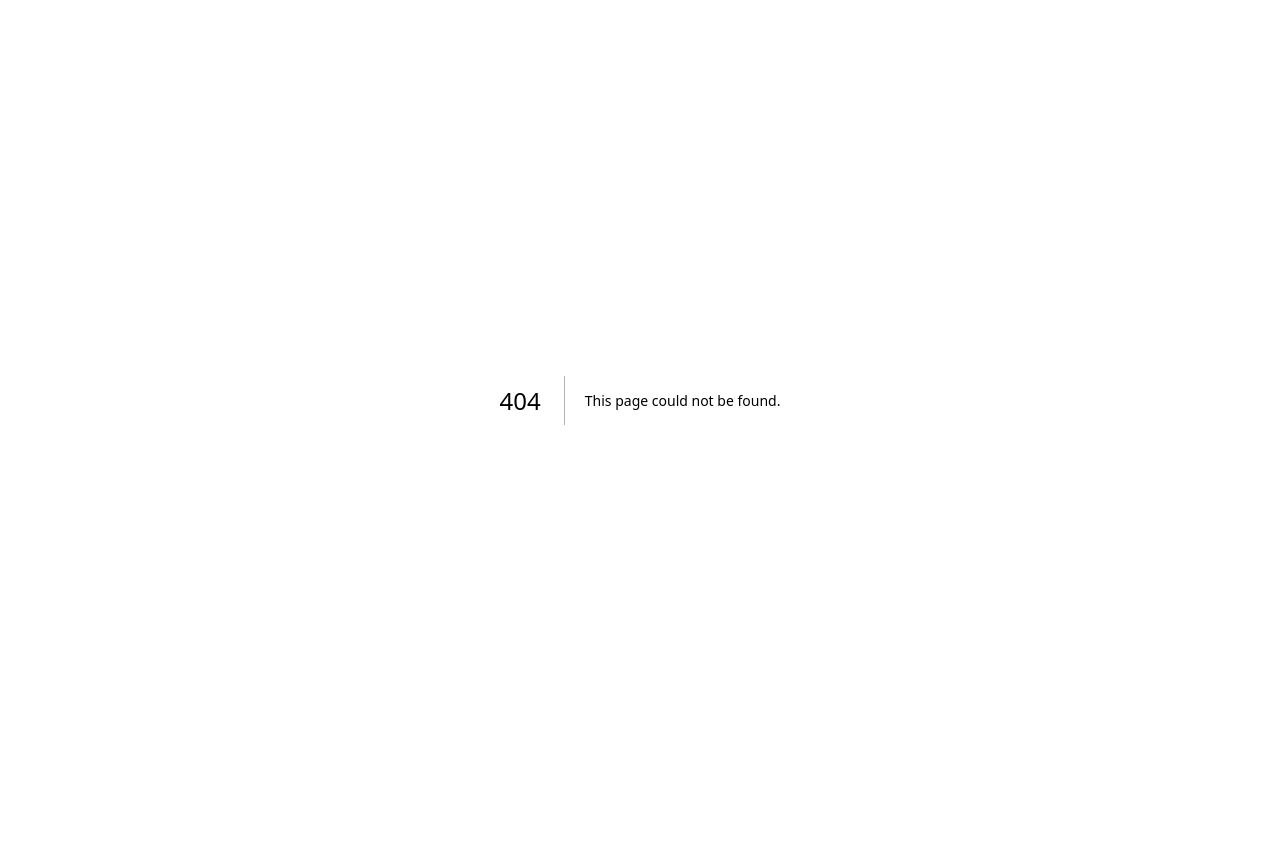
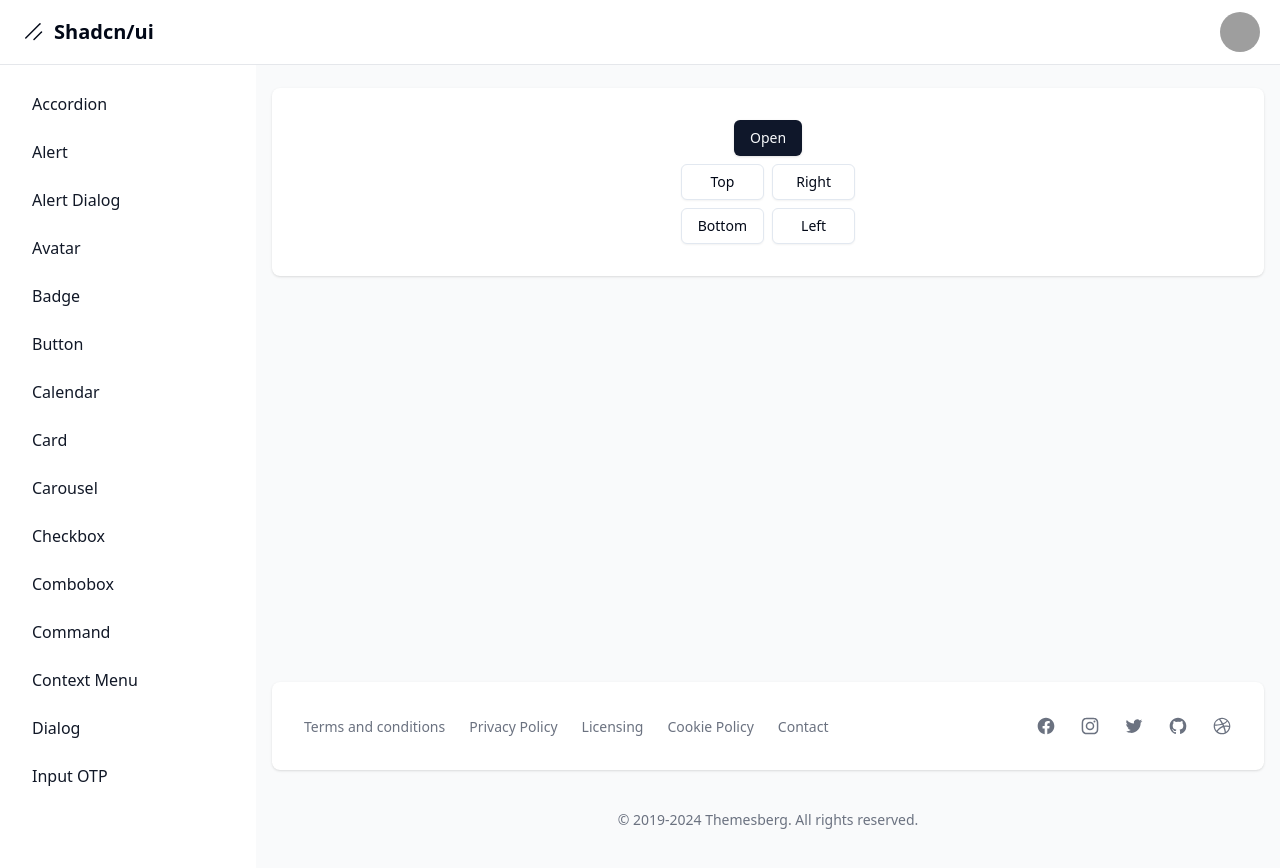
Before and after one commit to YuliMartini/shadcn-components, a Next.js app: page /dashboard/sheet in a window 1280 px wide. Before the commit this address had no page. Before the commit the page ends 800 px from the top, so only its background shows below. Built offline with nearby package versions, Linux system fonts and the light colour scheme; grey boxes are pictures that could not be loaded.

Commit message:
added sheet

```diff
--- a/src/app/dashboard/layout.tsx
+++ b/src/app/dashboard/layout.tsx
@@ -22,6 +22,7 @@
   { name: "menu bar", href: "menubar" },
   { name: "input OTP", href: "input-otp" },
   { name: "progress", href: "progress" },
+  { name: "sheet", href: "sheet" },
 ].sort((a, b) => a.name.localeCompare(b.name));
 
 export default function DashboardLayout({
--- /dev/null
+++ b/src/app/dashboard/sheet/page.tsx
@@ -0,0 +1,107 @@
+"use client";
+
+import { useState, useRef, useEffect } from "react";
+import { Button } from "@/components/ui/button";
+import { Input } from "@/components/ui/input";
+import { Label } from "@/components/ui/label";
+import {
+  Sheet,
+  SheetClose,
+  SheetContent,
+  SheetDescription,
+  SheetFooter,
+  SheetHeader,
+  SheetTitle,
+  SheetTrigger,
+} from "@/components/ui/sheet";
+
+const SHEET_SIDES = ["top", "right", "bottom", "left"] as const;
+
+type SheetSide = (typeof SHEET_SIDES)[number];
+
+export default function Page() {
+  const [open, setOpen] = useState(false);
+
+  return (
+    <div className="flex flex-col justify-center items-center gap-2">
+      <Button onClick={() => setOpen(true)}>Open</Button>
+
+      <Sheet open={open} onOpenChange={setOpen}>
+        <SheetContent>
+          <SheetHeader>
+            <SheetTitle>Edit profile</SheetTitle>
+            <SheetDescription>
+              Make changes to your profile here. Click save when you&apos;re
+              done.
+            </SheetDescription>
+          </SheetHeader>
+          <div className="grid gap-4 py-4">
+            <div className="grid grid-cols-4 items-center gap-4">
+              <Label htmlFor="name" className="text-right">
+                Name
+              </Label>
+              <Input id="name" value="Pedro Duarte" className="col-span-3" />
+            </div>
+            <div className="grid grid-cols-4 items-center gap-4">
+              <Label htmlFor="username" className="text-right">
+                Username
+              </Label>
+              <Input id="username" value="@peduarte" className="col-span-3" />
+            </div>
+          </div>
+          <SheetFooter>
+            <SheetClose asChild>
+              <Button type="submit">Save changes</Button>
+            </SheetClose>
+          </SheetFooter>
+        </SheetContent>
+      </Sheet>
+
+      <div className="grid grid-cols-2 gap-2">
+        {SHEET_SIDES.map((side) => (
+          <Sheet key={side}>
+            <SheetTrigger asChild>
+              <Button variant="outline">{side}</Button>
+            </SheetTrigger>
+            <SheetContent side={side}>
+              <SheetHeader>
+                <SheetTitle>Edit profile</SheetTitle>
+                <SheetDescription>
+                  Make changes to your profile here. Click save when you&apos;re
+                  done.
+                </SheetDescription>
+              </SheetHeader>
+              <div className="grid gap-4 py-4">
+                <div className="grid grid-cols-4 items-center gap-4">
+                  <Label htmlFor="name" className="text-right">
+                    Name
+                  </Label>
+                  <Input
+                    id="name"
+                    value="Pedro Duarte"
+                    className="col-span-3"
+                  />
+                </div>
+                <div className="grid grid-cols-4 items-center gap-4">
+                  <Label htmlFor="username" className="text-right">
+                    Username
+                  </Label>
+                  <Input
+                    id="username"
+                    value="@peduarte"
+                    className="col-span-3"
+                  />
+                </div>
+              </div>
+              <SheetFooter>
+                <SheetClose asChild>
+                  <Button type="submit">Save changes</Button>
+                </SheetClose>
+              </SheetFooter>
+            </SheetContent>
+          </Sheet>
+        ))}
+      </div>
+    </div>
+  );
+}
--- /dev/null
+++ b/src/components/ui/sheet.tsx
@@ -0,0 +1,139 @@
+"use client"
+
+import * as React from "react"
+import * as SheetPrimitive from "@radix-ui/react-dialog"
+import { cva, type VariantProps } from "class-variance-authority"
+import { cn } from "@/lib/utils"
+import { Cross2Icon } from "@radix-ui/react-icons"
+
+const Sheet = SheetPrimitive.Root
+
+const SheetTrigger = SheetPrimitive.Trigger
+
+const SheetClose = SheetPrimitive.Close
+
+const SheetPortal = SheetPrimitive.Portal
+
+const SheetOverlay = React.forwardRef<
+  React.ElementRef<typeof SheetPrimitive.Overlay>,
+  React.ComponentPropsWithoutRef<typeof SheetPrimitive.Overlay>
+>(({ className, ...props }, ref) => (
+  <SheetPrimitive.Overlay
+    className={cn(
+      "fixed inset-0 z-50 bg-black/80  data-[state=open]:animate-in data-[state=closed]:animate-out data-[state=closed]:fade-out-0 data-[state=open]:fade-in-0",
+      className
+    )}
+    {...props}
+    ref={ref}
+  />
+))
+SheetOverlay.displayName = SheetPrimitive.Overlay.displayName
+
+const sheetVariants = cva(
+  "fixed z-50 gap-4 bg-background p-6 shadow-lg transition ease-in-out data-[state=closed]:duration-300 data-[state=open]:duration-500 data-[state=open]:animate-in data-[state=closed]:animate-out",
+  {
+    variants: {
+      side: {
+        top: "inset-x-0 top-0 border-b data-[state=closed]:slide-out-to-top data-[state=open]:slide-in-from-top",
+        bottom:
+          "inset-x-0 bottom-0 border-t data-[state=closed]:slide-out-to-bottom data-[state=open]:slide-in-from-bottom",
+        left: "inset-y-0 left-0 h-full w-3/4 border-r data-[state=closed]:slide-out-to-left data-[state=open]:slide-in-from-left sm:max-w-sm",
+        right:
+          "inset-y-0 right-0 h-full w-3/4 border-l data-[state=closed]:slide-out-to-right data-[state=open]:slide-in-from-right sm:max-w-sm",
+      },
+    },
+    defaultVariants: {
+      side: "right",
+    },
+  }
+)
+
+interface SheetContentProps
+  extends React.ComponentPropsWithoutRef<typeof SheetPrimitive.Content>,
+    VariantProps<typeof sheetVariants> {}
+
+const SheetContent = React.forwardRef<
+  React.ElementRef<typeof SheetPrimitive.Content>,
+  SheetContentProps
+>(({ side = "right", className, children, ...props }, ref) => (
+  <SheetPortal>
+    <SheetOverlay />
+    <SheetPrimitive.Content
+      ref={ref}
+      className={cn(sheetVariants({ side }), className)}
+      {...props}
+    >
+      <SheetPrimitive.Close className="absolute right-4 top-4 rounded-sm opacity-70 ring-offset-background transition-opacity hover:opacity-100 focus:outline-none focus:ring-2 focus:ring-ring focus:ring-offset-2 disabled:pointer-events-none data-[state=open]:bg-secondary">
+        <Cross2Icon className="h-4 w-4" />
+        <span className="sr-only">Close</span>
+      </SheetPrimitive.Close>
+      {children}
+    </SheetPrimitive.Content>
+  </SheetPortal>
+))
+SheetContent.displayName = SheetPrimitive.Content.displayName
+
+const SheetHeader = ({
+  className,
+  ...props
+}: React.HTMLAttributes<HTMLDivElement>) => (
+  <div
+    className={cn(
+      "flex flex-col space-y-2 text-center sm:text-left",
+      className
+    )}
+    {...props}
+  />
+)
+SheetHeader.displayName = "SheetHeader"
+
+const SheetFooter = ({
+  className,
+  ...props
+}: React.HTMLAttributes<HTMLDivElement>) => (
+  <div
+    className={cn(
+      "flex flex-col-reverse sm:flex-row sm:justify-end sm:space-x-2",
+      className
+    )}
+    {...props}
+  />
+)
+SheetFooter.displayName = "SheetFooter"
+
+const SheetTitle = React.forwardRef<
+  React.ElementRef<typeof SheetPrimitive.Title>,
+  React.ComponentPropsWithoutRef<typeof SheetPrimitive.Title>
+>(({ className, ...props }, ref) => (
+  <SheetPrimitive.Title
+    ref={ref}
+    className={cn("text-lg font-semibold text-foreground", className)}
+    {...props}
+  />
+))
+SheetTitle.displayName = SheetPrimitive.Title.displayName
+
+const SheetDescription = React.forwardRef<
+  React.ElementRef<typeof SheetPrimitive.Description>,
+  React.ComponentPropsWithoutRef<typeof SheetPrimitive.Description>
+>(({ className, ...props }, ref) => (
+  <SheetPrimitive.Description
+    ref={ref}
+    className={cn("text-sm text-muted-foreground", className)}
+    {...props}
+  />
+))
+SheetDescription.displayName = SheetPrimitive.Description.displayName
+
+export {
+  Sheet,
+  SheetPortal,
+  SheetOverlay,
+  SheetTrigger,
+  SheetClose,
+  SheetContent,
+  SheetHeader,
+  SheetFooter,
+  SheetTitle,
+  SheetDescription,
+}
```
